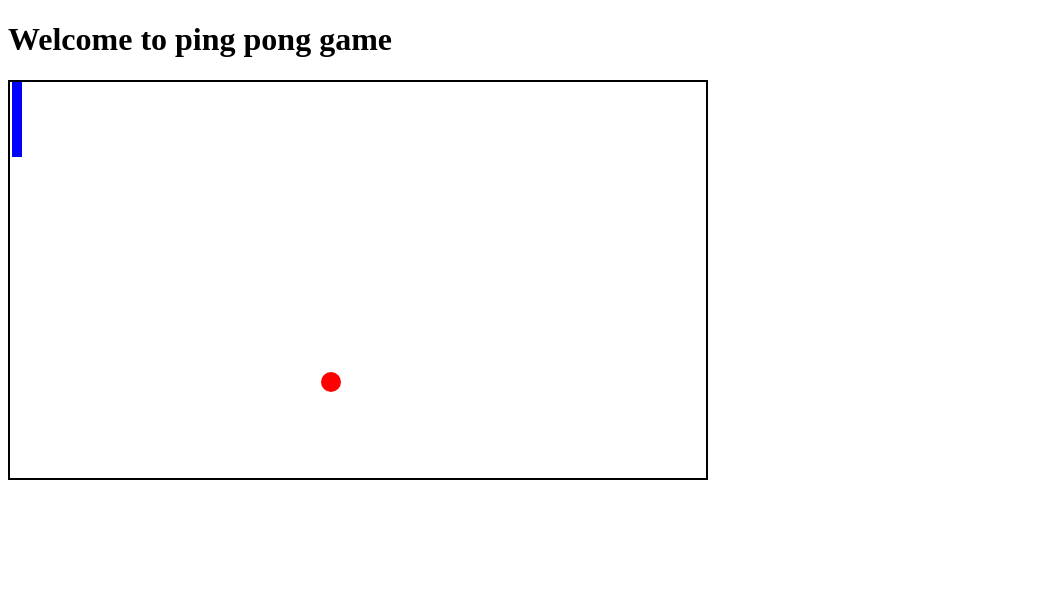
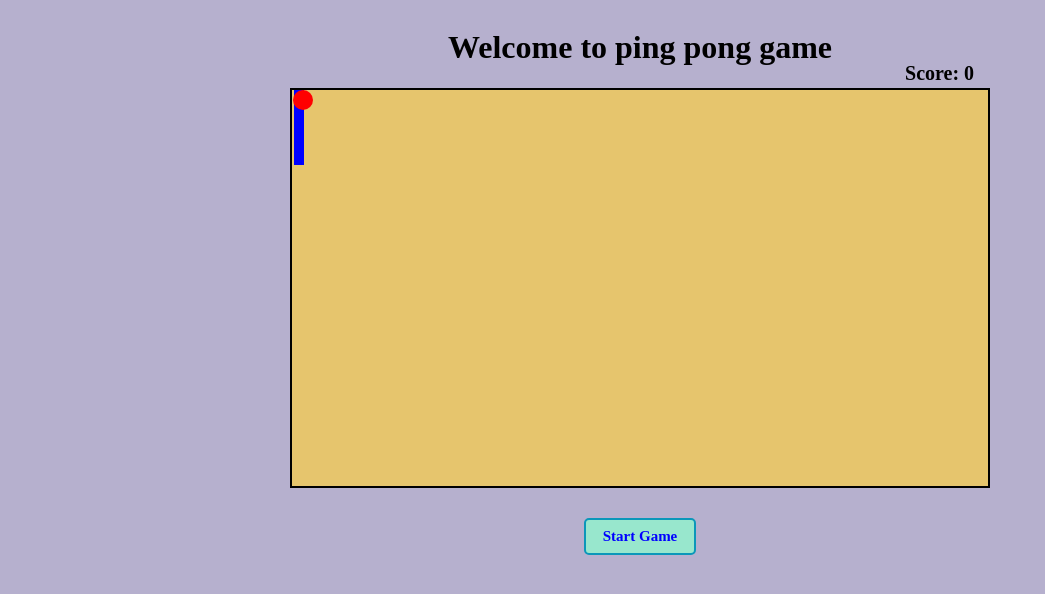
Before and after one commit to harshbhar0629/JavaScript, a plain HTML site: page js/ping_pong/index.html in a window 1280 px wide. Shown: the whole page, without its empty margins (0-1045 px from the left). Drawn offline with Linux system fonts and the light colour scheme.

Commit message:
Adding css and also add functionality:

```diff
--- a/js/ping_pong/app.js
+++ b/js/ping_pong/app.js
@@ -1,8 +1,42 @@
+/** @format */
+
 document.addEventListener("DOMContentLoaded", () => {
-
+	let isGameStart = false;
+	const btn = document.querySelector("button");
 	let paddle = document.getElementById("paddle");
 	let ball = document.getElementById("ball"); // targetting ball
 	let table = document.getElementById("ping-pong-table");
+	let score = 0;
+	let cnt = 1;
+	let paddleY = 0; // handle the paddle in this ping-pong-game
+	const scr = document.querySelector("p");
+	let speed = 12;
+    let dPy = 8; //displacement for paddle in y-direction
+
+	btn.innerHTML = "Start Game";
+	btn.classList.add("active");
+	scr.innerHTML = `Score: ${score}`;
+
+	btn.addEventListener("click", () => {
+		if (!isGameStart) {
+			score = 0;
+			isGameStart = true;
+            paddleY = 0;
+            speed = 12;
+			paddle.style.top = `${paddleY}px`;
+			btn.classList.remove("active");
+			startGame();
+		}
+	});
+
+	function reset() {
+		btn.classList.add("active");
+		isGameStart = false;
+		btn.innerHTML = "Start New Game";
+    }
+
+	function startGame() {
+		console.log(score);
 
 		//handle the movement of ball in this game
 
@@ -14,8 +48,9 @@ document.addEventListener("DOMContentLoaded", () => {
 		ball.style.left = `${ballX}px`;
 
 		// displacement factor int (x-y) direction
-    let dx = 2, dy = 2;
-    setInterval(function exe() {
+		let dx = 2,
+			dy = 2;
+		let id = setInterval(function exe() {
 			ballX += dx;
 			ball.style.left = `${ballX}px`;
 			ballY += dy;
@@ -23,54 +58,63 @@ document.addEventListener("DOMContentLoaded", () => {
 
 			// detect the collision between the paddle and ball
 			/**
-         * ballX < paddle.offsetLeft + paddle.offsetWidth -> this compare left(w.r.t table of ball) < right(W.r.t tbale of paddle)
+			 * ballX < paddle.offsetLeft + paddle.offsetWidth -> this compare left(w.r.t table of ball) < right(W.r.t table of paddle)
 			 *
 			 * (ballY - ball.offsetHeight > paddle.offsetTop) -> if(top of ball w.r.t table is > top of paddle w.r.t table)
 			 *
 			 * (ballY - ball.offsetHeight < paddle.offsetTop + paddle.offsetHeight) -> if(ball is less than equal to bottom of paddle w.r.t table when it collides properly)
 			 *
 			 */
-        if (ballX < paddle.offsetLeft + paddle.offsetWidth &&
-            ballY > paddle.offsetTop && ballY - ball.offsetHeight < paddle.offsetTop + paddle.offsetHeight
+			if (
+				ballX < paddle.offsetLeft + paddle.offsetWidth &&
+				ballY > paddle.offsetTop &&
+				ballY - ball.offsetHeight < paddle.offsetTop + paddle.offsetHeight
 			) {
 				dx *= -1;
+				score += 5;
 			}
 
-
 			// offsetWidth is nothing but it gives the width of current table
-        if (ballX > table.offsetWidth - ball.offsetWidth - 2 || ballX <= 0) {
+			if (ballX <= 0) {
 				dx *= -1; // change direction of ball in x-direction
+				if (cnt > 2) {
+					clearInterval(id);
+					reset();
+					return;
+				}
+			} else if (ballX > table.offsetWidth - ball.offsetWidth - 2) {
+				dx *= -1;
 			}
 
 			// offsetHeight is nothing but it gives the height of current table
 			if (ballY > table.offsetHeight - ball.offsetHeight - 2 || ballY <= 0) {
 				dy *= -1; // change direction of ball in y-direction
 			}
-
+			cnt++;
+			scr.innerHTML = `Score: ${score}`;
 			// if(ballX < 5) console.log("left");
-    }, 10);
 
 
-    // handle the paddle in this ping-pong-game
-    let paddleY = 0;
-    let dPy = 10; //displacement for paddle in y-direction
+		}, speed);
 
 		document.addEventListener("keydown", (event) => {
 			// console.log(event);
 			// event.preventDefault(); // it prevents the execution of default event behaviour
-
-        if (event.key == "ArrowUp" && paddleY>0) {
+			if (isGameStart == true) {
+				if (event.key == "ArrowUp" && paddleY > 0) {
 					// up-arrow-key
 					// console.log("up");
 					paddleY -= dPy;
-        }
-        else if (event.key == "ArrowDown" && paddleY<table.offsetHeight - paddle.offsetHeight - 10) {
+				} else if (
+					event.key == "ArrowDown" &&
+					paddleY < table.offsetHeight - paddle.offsetHeight - 10
+				) {
 					// down-arrow-key
 					// console.log("Down");
 					paddleY += dPy;
 				}
-
 				paddle.style.top = `${paddleY}px`;
+			}
 		});
-
+	}
 });
--- a/js/ping_pong/index.html
+++ b/js/ping_pong/index.html
@@ -11,10 +11,13 @@
     <h1>Welcome to ping  pong game</h1>
     <!-- <span>Score:</span> -->
     <div id="ping-pong-table">
+        <p id="score">Score: </p>
         <div id="paddle"></div>
 
         <div id="ball"></div>
     </div>
+
+    <button></button>
 
     <!-- <button class="btn">start</button> -->
 
--- a/js/ping_pong/style.css
+++ b/js/ping_pong/style.css
@@ -6,11 +6,29 @@ html{
     box-sizing: inherit;
 }
 
+body{
+    background-color: rgb(182, 176, 206);
+    display: flex;
+    flex-direction: column;
+    justify-content: center;
+    align-items: center;
+}
+
+p{
+    position: absolute;
+    top: -12%;
+    right: 2%;
+    font-size: 20px;
+    font-weight: 600;
+}
+
 #ping-pong-table{
+    position: relative;
     border: 2px solid black;
     width: 700px;
     height: 400px;
     position: relative;
+    background-color: rgb(230, 197, 109);
 }
 
 #paddle{
@@ -29,3 +47,29 @@ html{
     width: 20px;
     border-radius: 50%;
 }
+
+button{
+    all: unset;
+    border: 2px solid rgb(11, 151, 185);
+    color: blue;
+    background-color: rgb(152, 231, 205);
+    text-align: center;
+    font-size: 15px;
+    font-weight: bold;
+    border-radius: 5px;
+    opacity: 0;
+    margin-top: 30px;
+    padding-left: 17px;
+    padding-right: 17px;
+    padding-top: 8px;
+    padding-bottom: 8px;
+    transition: all 0.2s ease-in-out;
+}
+
+button:hover{
+    background-color: rgb(108, 214, 179);
+}
+
+.active{
+    opacity: 1;
+}
```
Lines whose indentation alone changed are shown as unchanged.
